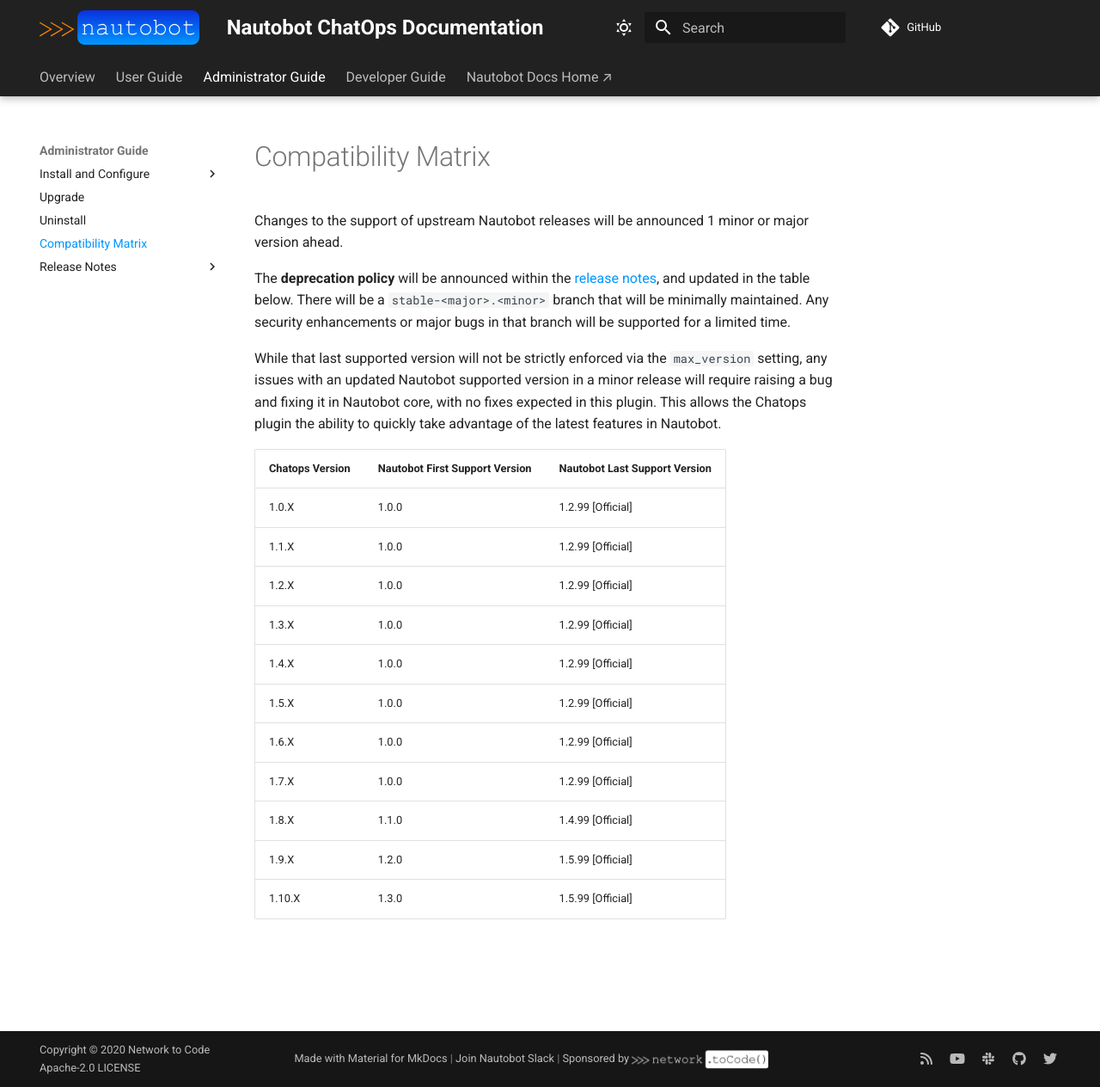
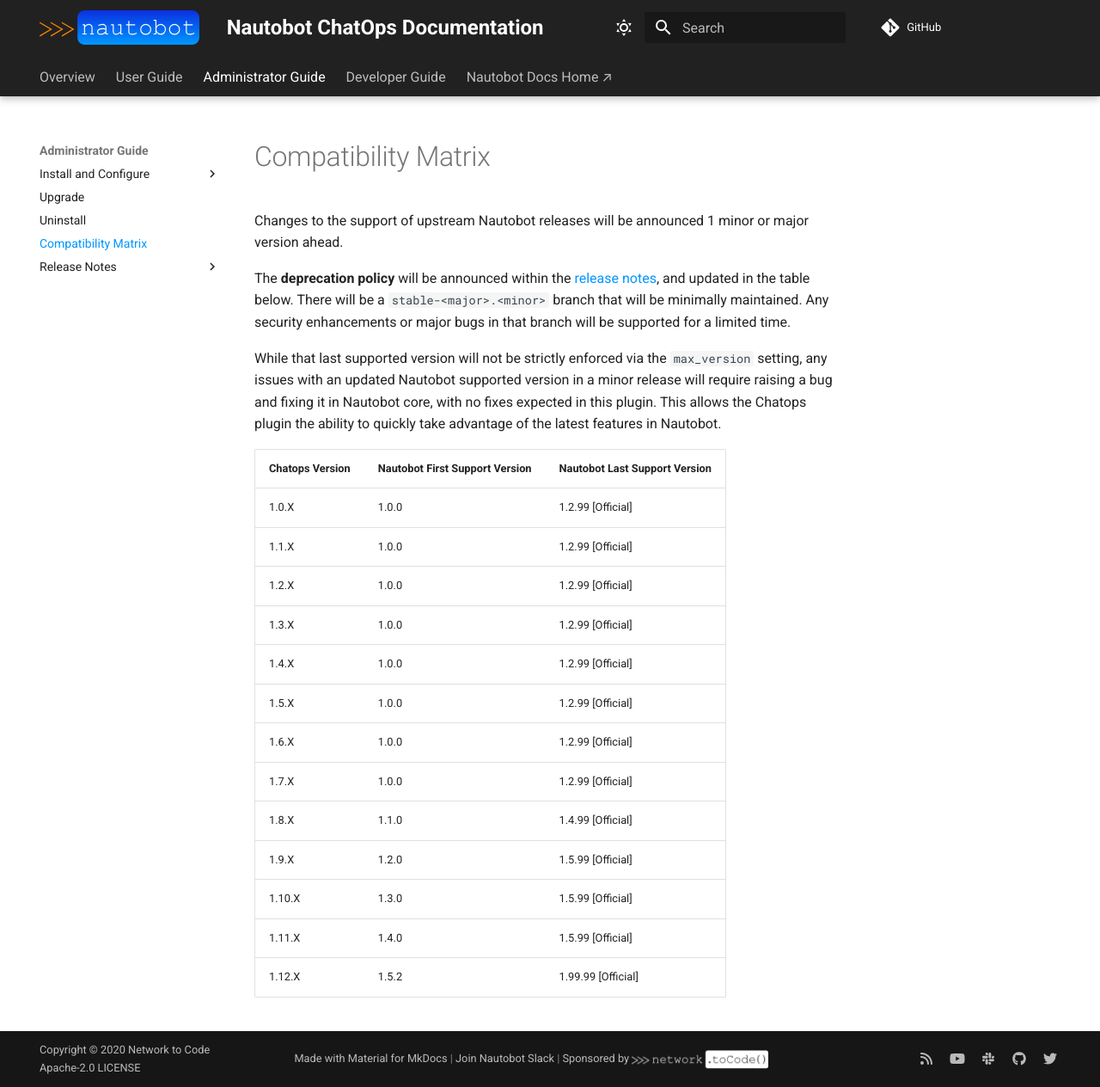
Before and after one commit to nautobot/nautobot-app-chatops, an MkDocs documentation site: the page built from docs/admin/compatibility_matrix.md, in a window 1280 px wide and 1264 px high. Shown: the whole window at 86% size. Built offline with MkDocs 1.6.1 and Material for MkDocs 9.7.7, drawn with Linux system fonts in a browser that asks for light colours; comment, search, counter and statistics services are not loaded.

Commit message:
bump: Nautobot minimal version 1.5.2

```diff
--- a/docs/admin/compatibility_matrix.md
+++ b/docs/admin/compatibility_matrix.md
@@ -19,3 +19,5 @@
 | 1.8.X           | 1.1.0                          | 1.4.99 [Official]             |
 | 1.9.X           | 1.2.0                          | 1.5.99 [Official]             |
 | 1.10.X          | 1.3.0                          | 1.5.99 [Official]             |
+| 1.11.X          | 1.4.0                          | 1.5.99 [Official]             |
+| 1.12.X          | 1.5.2                          | 1.99.99 [Official]            |
--- a/pyproject.toml
+++ b/pyproject.toml
@@ -22,7 +22,7 @@
 [tool.poetry.dependencies]
 # TODO Move to ~ requirements instead of ^
 python = "^3.7"
-nautobot = "^1.4.0"
+nautobot = "^1.5.2"
 nautobot-capacity-metrics = "*"
 texttable = "^1.6.2"
 PyJWT = "^2.1.0"
```
Also changed, not shown: 4 other files.
